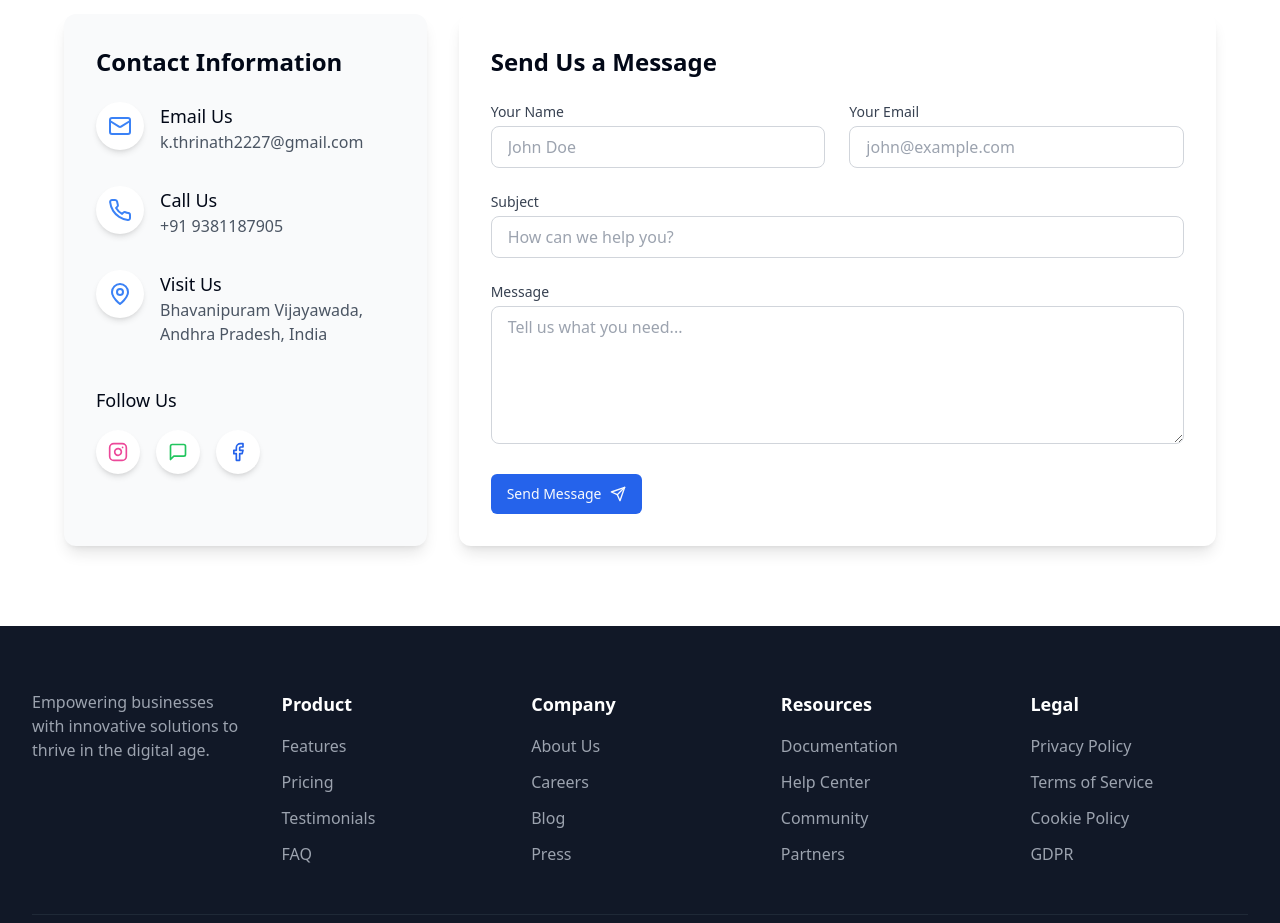
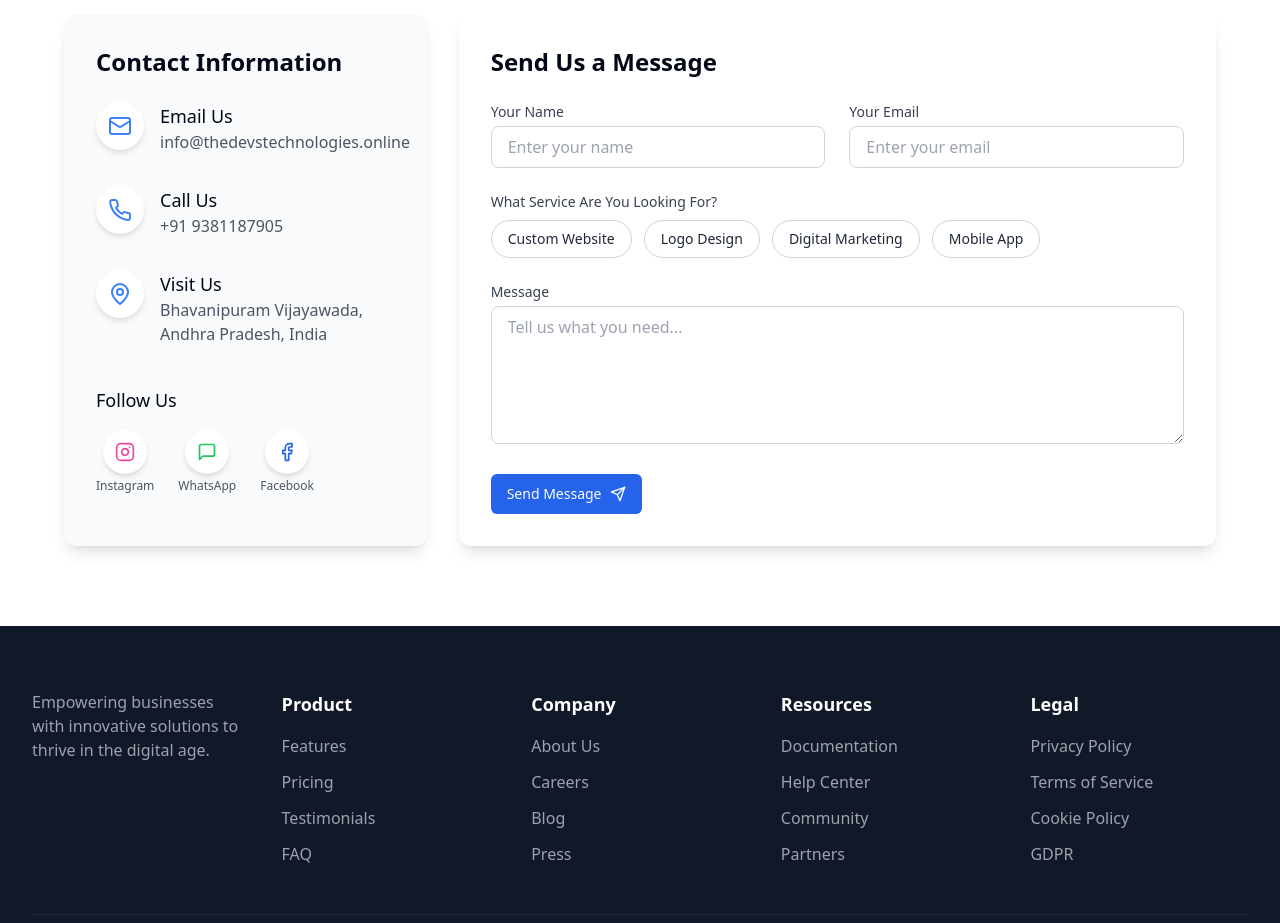
Before and after one commit to kthrinath2227/Wepp-E-commerce, a React (Vite) app: page / in a window 1280 px wide. Shown: the part 5040-5963 px from the top of the page. Built offline with nearby package versions, Linux system fonts and the light colour scheme.

Commit message:
Update Contact page

```diff
--- a/src/components/Contact.jsx
+++ b/src/components/Contact.jsx
@@ -1,4 +1,3 @@
-
 import React, { useState } from "react";
 import { motion } from "framer-motion";
 import { Button } from "@/components/ui/button";
@@ -6,8 +5,6 @@ import { useToast } from "@/components/ui/use-toast";
 import {
   Instagram,
   Facebook,
-  Youtube,
-  Linkedin,
   Phone,
   Mail,
   MapPin,
@@ -15,14 +12,12 @@ import {
   MessageSquare
 } from "lucide-react";
 
-
-
 const Contact = () => {
   const { toast } = useToast();
   const [formData, setFormData] = useState({
     name: "",
     email: "",
-    subject: "",
+    service: "",
     message: ""
   });
   const [isSubmitting, setIsSubmitting] = useState(false);
@@ -35,69 +30,50 @@ const Contact = () => {
   const handleSubmit = (e) => {
   e.preventDefault();
 
-  const { name, email, subject, message } = formData;
-  const isMobile = /iPhone|iPad|iPod|Android/i.test(navigator.userAgent);
+  const { name, email, service, message } = formData;
 
-  const fullMessage = `Name: ${name}%0AEmail: ${email}%0ASubject: ${subject}%0AMessage: ${message}`;
-
-  if (isMobile) {
-    // WhatsApp link for mobile
-    const phoneNumber = "919381187905";
-    const whatsappLink = `https://wa.me/${phoneNumber}?text=${fullMessage}`;
-    window.open(whatsappLink, "_blank");
-  } else {
-    // Gmail compose link for desktop
-    const gmailLink = `https://mail.google.com/mail/?view=cm&fs=1&to=k.thrinath2227@gmail.com&su=${encodeURIComponent(subject)}&body=${encodeURIComponent(
-      `Name: ${name}\nEmail: ${email}\n\n${message}`
-    )}`;
-    window.open(gmailLink, "_blank");
+  if (!service) {
+    toast({
+      title: "Please select a service",
+      description: "Choose one of the services before submitting.",
+      duration: 4000
+    });
+    return;
   }
 
+  setIsSubmitting(true);
+
+  const fullMessage = `Name: ${name}\nEmail: ${email}\nService: ${service}\nMessage: ${message}`;
+  const encodedMessage = encodeURIComponent(fullMessage);
+  const phoneNumber = "919381187905"; // your WhatsApp number
+
+  const whatsappLink = `https://wa.me/${phoneNumber}?text=${encodedMessage}`;
+  window.open(whatsappLink, "_blank");
+
   toast({
-    title: "Message redirected!",
-    description: isMobile ? "Opening WhatsApp..." : "Opening Gmail...",
-    duration: 5000,
+    title: "Redirecting to WhatsApp...",
+    description: "Your message will be sent via WhatsApp.",
+    duration: 5000
   });
 
   setFormData({
     name: "",
     email: "",
-    subject: "",
+    service: "",
     message: ""
   });
+
+  setIsSubmitting(false);
 };
 
 
-
-  // const handleSubmit = (e) => {
-  //   e.preventDefault();
-  //   setIsSubmitting(true);
-
-  //   // Simulate form submission
-  //   setTimeout(() => {
-  //     toast({
-  //       title: "Message sent!",
-  //       description: "We'll get back to you as soon as possible.",
-  //       duration: 5000,
-  //     });
-
-  //     setFormData({
-  //       name: "",
-  //       email: "",
-  //       subject: "",
-  //       message: ""
-  //     });
-
-  //     setIsSubmitting(false);
-  //   }, 1500);
-  // };
 
   const contactInfo = [
     {
       icon: <Mail className="h-6 w-6 text-blue-500" />,
       title: "Email Us",
-      details: "k.thrinath2227@gmail.com",
-      link: "mailto:k.thrinath2227@gmail.com"
+      details: "info@thedevstechnologies.online",
+      link: "mailto:info@thedevstechnologies.online"
     },
     {
       icon: <Phone className="h-6 w-6 text-blue-500" />,
@@ -141,7 +117,6 @@ const Contact = () => {
           >
             <div className="bg-gray-50 dark:bg-gray-700 p-8 rounded-xl shadow-lg h-full">
               <h3 className="text-2xl font-bold mb-6">Contact Information</h3>
-
               <div className="space-y-8">
                 {contactInfo.map((item, index) => (
                   <div key={index} className="flex items-start">
@@ -161,57 +136,48 @@ const Contact = () => {
                 ))}
               </div>
 
-              {/* <div className="mt-10">
-                <h4 className="font-medium text-lg mb-4">Follow Us</h4>
-                <div className="flex space-x-4">
-                  {["facebook", "twitter", "instagram", "linkedin"].map((social) => (
-                    <a
-                      key={social}
-                      href="#"
-                      className="bg-white dark:bg-gray-600 p-3 rounded-full shadow-md hover:bg-blue-50 dark:hover:bg-gray-500 transition-colors"
-                      aria-label={`Follow us on ${social}`}
-                    >
-                      <span className="sr-only">Follow us on {social}</span>
-                      <div className="w-5 h-5 bg-blue-500 rounded-full"></div>
-                    </a>
-                  ))}
-                </div>
-              </div> */}
               <div className="mt-10">
                 <h4 className="font-medium text-lg mb-4">Follow Us</h4>
-  <div className="flex space-x-4">
+                <div className="flex space-x-6">
   <a
     href="https://www.instagram.com/thedevstechnologies"
     target="_blank"
     rel="noopener noreferrer"
-      className="bg-white dark:bg-gray-600 p-3 rounded-full shadow-md hover:bg-blue-50 dark:hover:bg-gray-500 transition-colors"
-      aria-label="Instagram"
+    className="flex flex-col items-center text-center text-xs group"
   >
+    <div className="bg-white dark:bg-gray-600 p-3 rounded-full shadow-md group-hover:bg-blue-50 dark:group-hover:bg-gray-500 transition-colors">
       <Instagram className="w-5 h-5 text-pink-500" />
+    </div>
+    <span className="mt-1 text-xs text-gray-600 dark:text-gray-300">Instagram</span>
   </a>
 
   <a
     href="https://wa.me/9381187905"
     target="_blank"
     rel="noopener noreferrer"
-      className="bg-white dark:bg-gray-600 p-3 rounded-full shadow-md hover:bg-blue-50 dark:hover:bg-gray-500 transition-colors"
-      aria-label="WhatsApp"
+    className="flex flex-col items-center text-center text-xs group"
   >
+    <div className="bg-white dark:bg-gray-600 p-3 rounded-full shadow-md group-hover:bg-blue-50 dark:group-hover:bg-gray-500 transition-colors">
       <MessageSquare className="w-5 h-5 text-green-500" />
+    </div>
+    <span className="mt-1 text-xs text-gray-600 dark:text-gray-300">WhatsApp</span>
   </a>
 
   <a
-      href="https://www.facebook.com/ThedevsTechonlogies Techonlogies"
+    href="https://www.facebook.com/ThedevsTechonlogies"
     target="_blank"
     rel="noopener noreferrer"
-      className="bg-white dark:bg-gray-600 p-3 rounded-full shadow-md hover:bg-blue-50 dark:hover:bg-gray-500 transition-colors"
-      aria-label="Facebook"
+    className="flex flex-col items-center text-center text-xs group"
   >
+    <div className="bg-white dark:bg-gray-600 p-3 rounded-full shadow-md group-hover:bg-blue-50 dark:group-hover:bg-gray-500 transition-colors">
       <Facebook className="w-5 h-5 text-blue-600" />
+    </div>
+    <span className="mt-1 text-xs text-gray-600 dark:text-gray-300">Facebook</span>
   </a>
 </div>
+
+
               </div>
-
             </div>
           </motion.div>
 
@@ -224,11 +190,13 @@ const Contact = () => {
           >
             <div className="bg-white dark:bg-gray-800 p-8 rounded-xl shadow-lg">
               <h3 className="text-2xl font-bold mb-6">Send Us a Message</h3>
-
               <form onSubmit={handleSubmit} className="space-y-6">
                 <div className="grid grid-cols-1 md:grid-cols-2 gap-6">
                   <div>
-                    <label htmlFor="name" className="block text-sm font-medium text-gray-700 dark:text-gray-300 mb-1">
+                    <label
+                      htmlFor="name"
+                      className="block text-sm font-medium text-gray-700 dark:text-gray-300 mb-1"
+                    >
                       Your Name
                     </label>
                     <input
@@ -239,12 +207,15 @@ const Contact = () => {
                       onChange={handleChange}
                       required
                       className="w-full px-4 py-2 border border-gray-300 dark:border-gray-600 rounded-lg focus:ring-2 focus:ring-blue-500 focus:border-blue-500 dark:bg-gray-700 dark:text-white"
-                      placeholder="John Doe"
+                      placeholder="Enter your name"
                     />
                   </div>
 
                   <div>
-                    <label htmlFor="email" className="block text-sm font-medium text-gray-700 dark:text-gray-300 mb-1">
+                    <label
+                      htmlFor="email"
+                      className="block text-sm font-medium text-gray-700 dark:text-gray-300 mb-1"
+                    >
                       Your Email
                     </label>
                     <input
@@ -255,29 +226,42 @@ const Contact = () => {
                       onChange={handleChange}
                       required
                       className="w-full px-4 py-2 border border-gray-300 dark:border-gray-600 rounded-lg focus:ring-2 focus:ring-blue-500 focus:border-blue-500 dark:bg-gray-700 dark:text-white"
-                      placeholder="john@example.com"
+                      placeholder="Enter your email"
                     />
                   </div>
                 </div>
 
                 <div>
-                  <label htmlFor="subject" className="block text-sm font-medium text-gray-700 dark:text-gray-300 mb-1">
-                    Subject
+                  <label className="block text-sm font-medium text-gray-700 dark:text-gray-300 mb-2">
+                    What Service Are You Looking For?
                   </label>
-                  <input
-                    type="text"
-                    id="subject"
-                    name="subject"
-                    value={formData.subject}
-                    onChange={handleChange}
-                    required
-                    className="w-full px-4 py-2 border border-gray-300 dark:border-gray-600 rounded-lg focus:ring-2 focus:ring-blue-500 focus:border-blue-500 dark:bg-gray-700 dark:text-white"
-                    placeholder="How can we help you?"
-                  />
+                  <div className="flex flex-wrap gap-3">
+                    {["Custom Website", "Logo Design", "Digital Marketing", "Mobile App"].map(
+                      (service) => (
+                        <button
+                          key={service}
+                          type="button"
+                          onClick={() =>
+                            setFormData((prev) => ({ ...prev, service }))
+                          }
+                          className={`px-4 py-2 rounded-full text-sm border ${
+                            formData.service === service
+                              ? "bg-blue-600 text-white border-blue-600"
+                              : "bg-white dark:bg-gray-700 text-gray-800 dark:text-white border-gray-300 dark:border-gray-600"
+                          } hover:bg-blue-500 hover:text-white transition`}
+                        >
+                          {service}
+                        </button>
+                      )
+                    )}
+                  </div>
                 </div>
 
                 <div>
-                  <label htmlFor="message" className="block text-sm font-medium text-gray-700 dark:text-gray-300 mb-1">
+                  <label
+                    htmlFor="message"
+                    className="block text-sm font-medium text-gray-700 dark:text-gray-300 mb-1"
+                  >
                     Message
                   </label>
                   <textarea
@@ -300,9 +284,25 @@ const Contact = () => {
                   >
                     {isSubmitting ? (
                       <span className="flex items-center">
-                        <svg className="animate-spin -ml-1 mr-2 h-4 w-4 text-white" xmlns="http://www.w3.org/2000/svg" fill="none" viewBox="0 0 24 24">
-                          <circle className="opacity-25" cx="12" cy="12" r="10" stroke="currentColor" strokeWidth="4"></circle>
-                          <path className="opacity-75" fill="currentColor" d="M4 12a8 8 0 018-8V0C5.373 0 0 5.373 0 12h4zm2 5.291A7.962 7.962 0 014 12H0c0 3.042 1.135 5.824 3 7.938l3-2.647z"></path>
+                        <svg
+                          className="animate-spin -ml-1 mr-2 h-4 w-4 text-white"
+                          xmlns="http://www.w3.org/2000/svg"
+                          fill="none"
+                          viewBox="0 0 24 24"
+                        >
+                          <circle
+                            className="opacity-25"
+                            cx="12"
+                            cy="12"
+                            r="10"
+                            stroke="currentColor"
+                            strokeWidth="4"
+                          ></circle>
+                          <path
+                            className="opacity-75"
+                            fill="currentColor"
+                            d="M4 12a8 8 0 018-8V0C5.373 0 0 5.373 0 12h4zm2 5.291A7.962 7.962 0 014 12H0c0 3.042 1.135 5.824 3 7.938l3-2.647z"
+                          ></path>
                         </svg>
                         Sending...
                       </span>
```
Also changed, not shown: 5 other files (tests, documents, lock files or other folders). Lines whose indentation alone changed are shown as unchanged.
